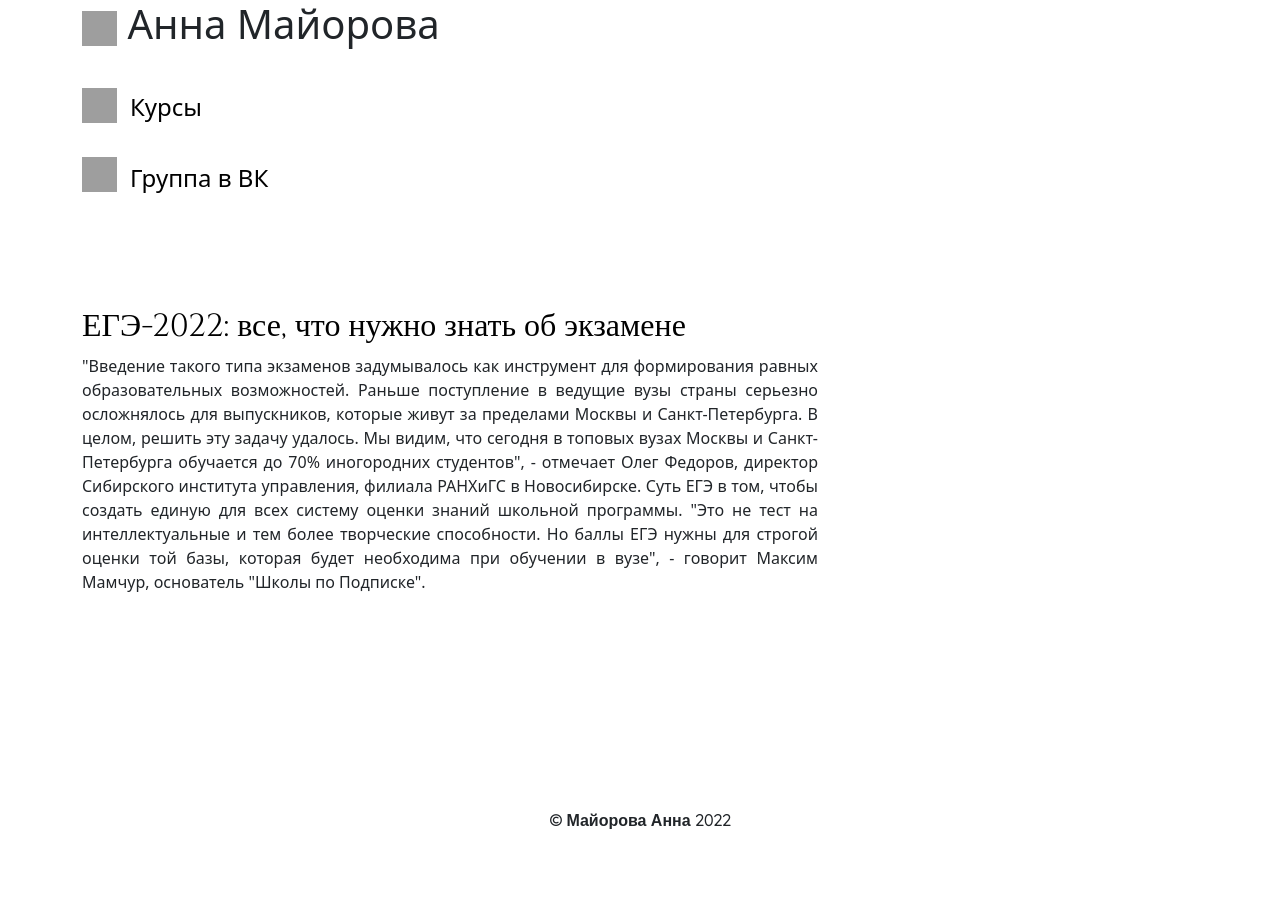
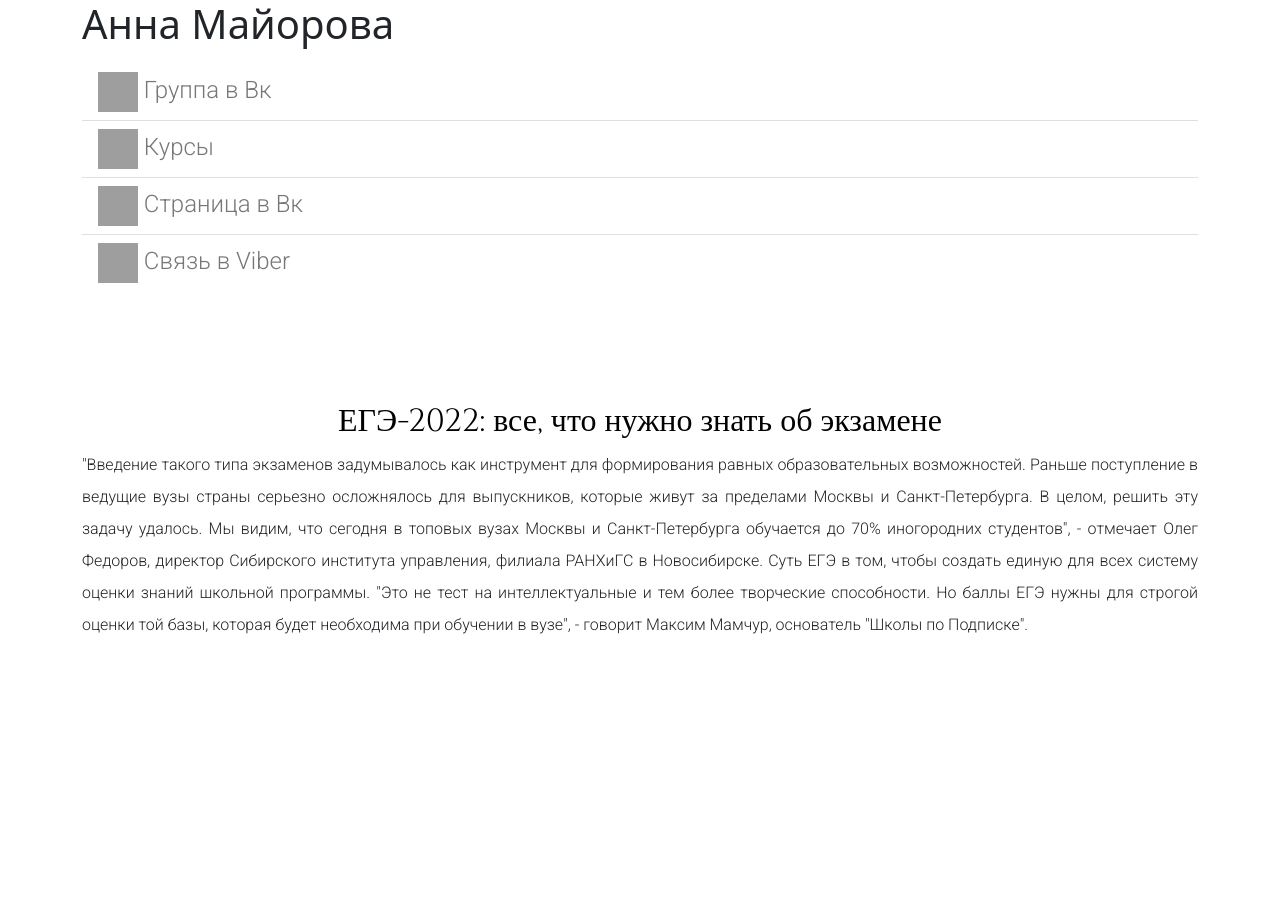
Before and after one commit to Mike0001-droid/Django-Website, a Django app: a page that uses mz/Application/templates/base.html in a window 1280 px wide. Shown: the top 897 px of the page. Before the commit the page ends 829 px from the top, so only its background shows below. Run offline with Django 4.2, Linux system fonts and the light colour scheme; data comes from the database, SQL or seed files in the repository; both versions use the stored data as it was after the commit; grey boxes are pictures that could not be loaded.

Commit message:
Мой проект

```diff
--- a/mz/Application/static/Application/styles/style.css
+++ b/mz/Application/static/Application/styles/style.css
@@ -5,14 +5,15 @@ html {
 
 
 h1 a {
-    color:black;
+    color:#777;
     text-decoration: none;
     font-family:  'Roboto', sans-serif;
+    font-size:x-large;
 }
 
-h1 a:hover { /*Отвечает за цвет наводки на имя*/
+h1 a:hover {
     text-decoration: none;
-    color:#777;
+    color:black;
 }
 
 h2.article-title a:hover { /*Отвечает за цвет наводки на заголовок*/
@@ -22,6 +23,8 @@ h2.article-title a:hover { /*Отвечает за цвет наводки на
 
 .article-text { /*Отвечает за полный текст статьи*/
     text-align: justify;
+    font-family:  'Roboto', sans-serif;
+    line-height: 2em;
 }
 
 .article-title { /*Отвечает за заголовок статей*/
@@ -43,48 +46,16 @@ h2.article-title a:hover { /*Отвечает за цвет наводки на
 
 .footer {
     position: absolute;
-    bottom: 0;
+    bottom: -10em;
     width: 100%;
     height: 10px;
     line-height: 60px;
     font-family: 'Quicksand', sans-serif;
     font-weight: 600;
+
 }
 
 .article-title a {
     text-decoration:none;
     color:black;
 }
-
-.footer a {
-    text-decoration: none;
-    color:black;
-}
-
-.curs {
-    text-decoration: none;
-    color:black;
-    font-size:x-large;
-    margin-top: -1.4em;
-    font-weight: 100;
-    margin-left:2em;
-}
-
-.cont {
-    margin-top: -2.7em;
-    font-size: x-large;
-    margin-left: 2em;
-    color:black;
-    font-weight: 100;
-
-}
-
-.ucon {
-    margin-top: 2em;
-    margin-bottom: 2em;
-
-}
-
-.ycon {
-    margin-top:2.5em;
-}
--- a/mz/Application/templates/article_page.html
+++ b/mz/Application/templates/article_page.html
@@ -1,13 +1,16 @@
 {% extends 'base.html' %}
 {% load static %}
 {% block title %}{{ article.title }}{% endblock %}
+<link href="https://cdn.jsdelivr.net/npm/bootstrap@5.2.0-beta1/dist/css/bootstrap.min.css" rel="stylesheet" integrity="sha384-0evHe/X+R7YkIZDRvuzKMRqM+OrBnVFBL6DOitfPri4tjfHxaWutUpFmBp4vmVor" crossorigin="anonymous">
+<link href="{% static 'Application/styles/style.css' %}" rel="stylesheet">
+<link rel="preconnect" href="https://fonts.googleapis.com">
+<link rel="preconnect" href="https://fonts.gstatic.com" crossorigin>
+<link href="https://fonts.googleapis.com/css2?family=Cinzel:wght@400;600&family=Kanit&family=Quicksand:wght@300&family=Roboto:wght@300&display=swap" rel="stylesheet">
 {% block content %}
-    <div class="row">
-        <div class="col-lg-8 col-sm-12" >
-            <div class="article">
+        <div class="row">
+            <div class="text-center">
                 <h2 class="article-title">{{article.title}}</h2>
                 <p class="article-text">{{article.full_text | safe}}</p>
             </div>
         </div>
-    </div>
 {% endblock %}
--- a/mz/Application/templates/base.html
+++ b/mz/Application/templates/base.html
@@ -13,31 +13,48 @@
             <div class="row page-header">
                 <div class="col">
                     <h1 class="avatar-top">
-                        <img src="https://cdn-icons-png.flaticon.com/512/1989/1989958.png" width="35" height="35">
                         <span class="author_name">
                             Анна Майорова
                         </span>
+                        <p>
+                            <ul class="list-group list-group-flush">
+                                <li class="list-group-item">
+                                    <a class href="https://vk.com/public214756121" target="_blank" style="text-decoration: none;">
+                                        <img src="https://cdn-icons-png.flaticon.com/512/4144/4144517.png" width="40" height="40">
+                                        <span class="group">
+                                            Группа в Вк
+                                        </span>
+                                    </a>
+                                </li>
+                                <li class="list-group-item">
+                                    <a class href="{% url 'courses' %}" target="_blank" style="text-decoration: none;">
+                                        <img src="https://cdn-icons-png.flaticon.com/512/3976/3976631.png" width="40" height="40">
+                                        <span class="curs">
+                                            Курсы
+                                        </span>
+                                    </a>
+                                </li>
+
+                                <li class="list-group-item">
+                                    <a class href="https://vk.com/a_may16" target="_blank" style="text-decoration: none;">
+                                        <img src="https://cdn-icons-png.flaticon.com/512/2504/2504953.png" width="40" height="40">
+                                        <span class="vk">
+                                            Страница в Вк
+                                        </span>
+                                    </a>
+                                </li>
+
+                                <li class="list-group-item">
+                                    <a class href="#" target="_blank" style="text-decoration: none;">
+                                        <img src="https://cdn-icons-png.flaticon.com/512/4096/4096283.png" width="40" height="40">
+                                        <span class="viber">
+                                            Связь в Viber
+                                        </span>
+                                    </a>
+                                </li>
+                            </ul>
+                        </p>
                     </h1>
-                    <p>
-                        <a class href="{% url 'courses' %}" target="_blank" style="text-decoration: none;">
-                            <div class="ycon">
-                                <img src="https://cdn-icons-png.flaticon.com/512/3976/3976631.png" width="35" height="35">
-                            </div>
-
-                            <div class="curs">
-                                Курсы
-                            </div>
-                        </a>
-                        <a class href="https://vk.com/public214756121" target="_blank" style="text-decoration: none;">
-                            <div class="ucon">
-                                <img src="https://cdn-icons-png.flaticon.com/512/4144/4144517.png" width="35" height="35">
-                            </div>
-
-                            <div class="cont">
-                                Группа в ВК
-                            </div>
-                        </a>
-                    </p>
                 </div>
             </div>
             {% block content %}
--- a/mz/Application/templates/main_page.html
+++ b/mz/Application/templates/main_page.html
@@ -16,4 +16,5 @@
             </div>
         </div>
     </div>
+</div>
 {% endblock %}
```
Also changed, not shown: mz/Application/templates/courses.html (deleted, +0 -23 lines), mz/db.sqlite3.
